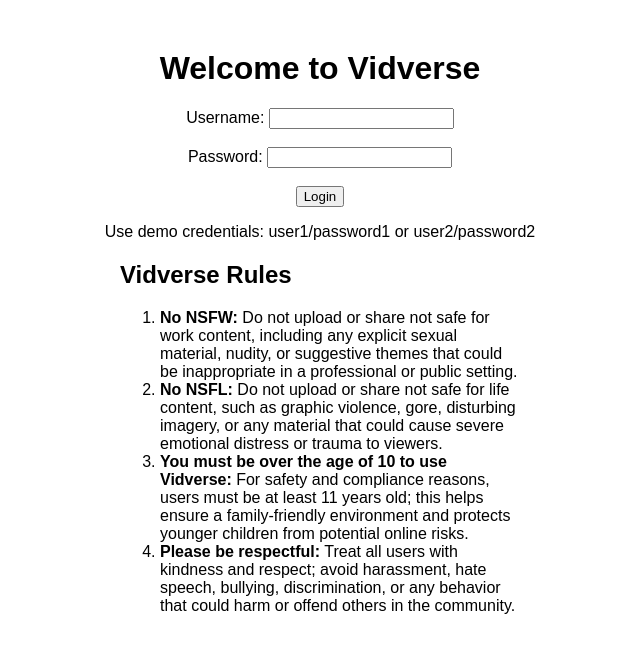
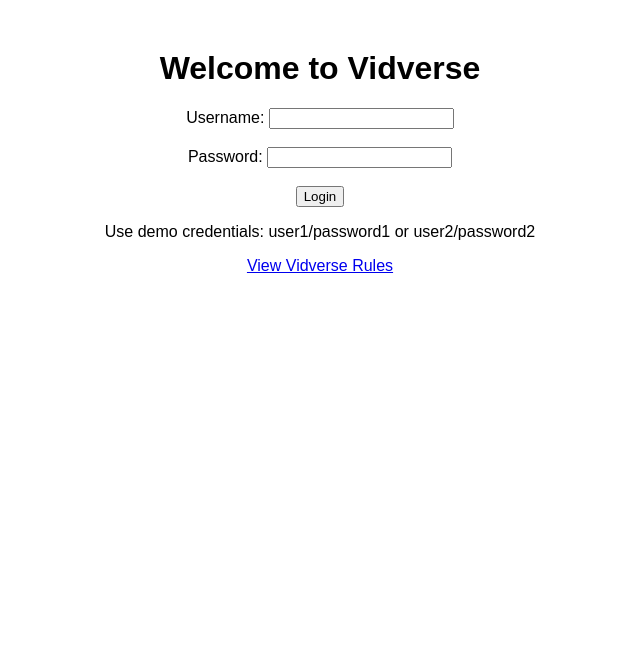
Before and after one commit to Mellifrench/MelliFrench.github.io-vidverse, a Flask app: page /login in a window 1280 px wide. Shown: the top 653 px of the page, without its empty margins (320-960 px from the left). Run offline with Flask 3, Linux system fonts and the light colour scheme.

Commit message:
Update login page by removing rules section
Removed detailed rules section and added a link to view rules.

```diff
--- a/templates/login.html
+++ b/templates/login.html
@@ -7,7 +7,6 @@
     <style>
         body { font-family: Arial, sans-serif; text-align: center; margin-top: 50px; }
         form { display: inline-block; }
-        .rules { text-align: left; max-width: 400px; margin: 20px auto; }
     </style>
 </head>
 <body>
@@ -18,15 +17,6 @@
         <button type="submit">Login</button>
     </form>
     <p>Use demo credentials: user1/password1 or user2/password2</p>
-
-    <div class="rules">
-        <h2>Vidverse Rules</h2>
-        <ol>
-            <li><strong>No NSFW:</strong> Do not upload or share not safe for work content, including any explicit sexual material, nudity, or suggestive themes that could be inappropriate in a professional or public setting.</li>
-            <li><strong>No NSFL:</strong> Do not upload or share not safe for life content, such as graphic violence, gore, disturbing imagery, or any material that could cause severe emotional distress or trauma to viewers.</li>
-            <li><strong>You must be over the age of 10 to use Vidverse:</strong> For safety and compliance reasons, users must be at least 11 years old; this helps ensure a family-friendly environment and protects younger children from potential online risks.</li>
-            <li><strong>Please be respectful:</strong> Treat all users with kindness and respect; avoid harassment, hate speech, bullying, discrimination, or any behavior that could harm or offend others in the community.</li>
-        </ol>
-    </div>
+    <p><a href="/rules">View Vidverse Rules</a></p>
 </body>
 </html>
```
